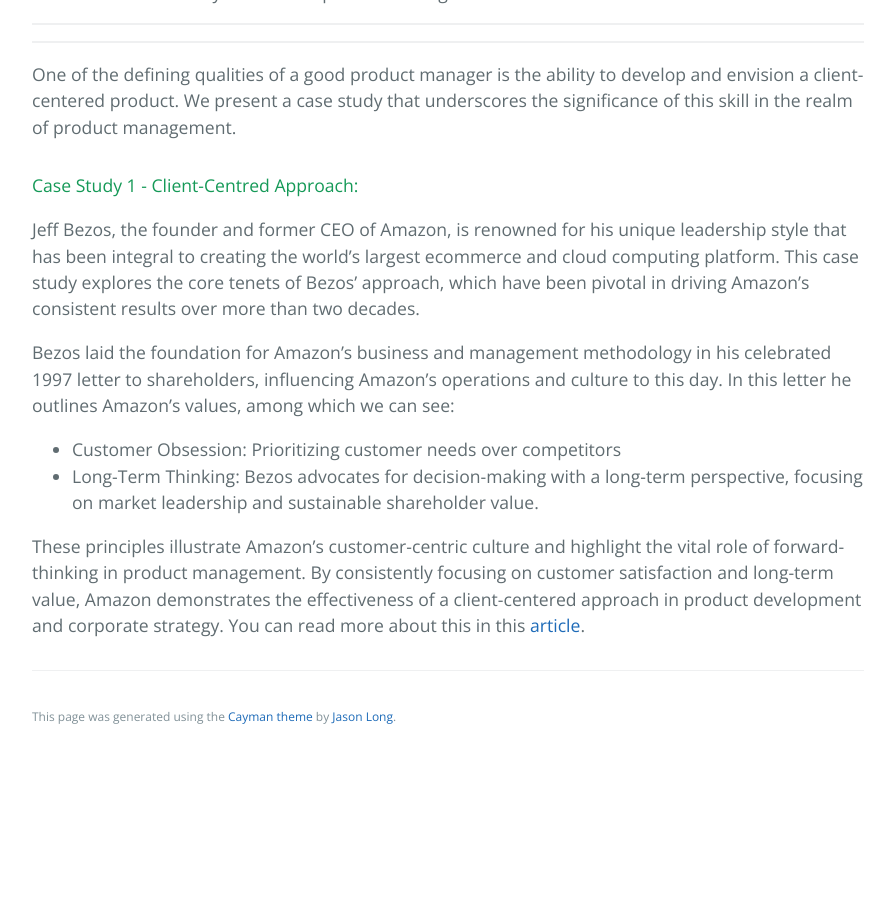
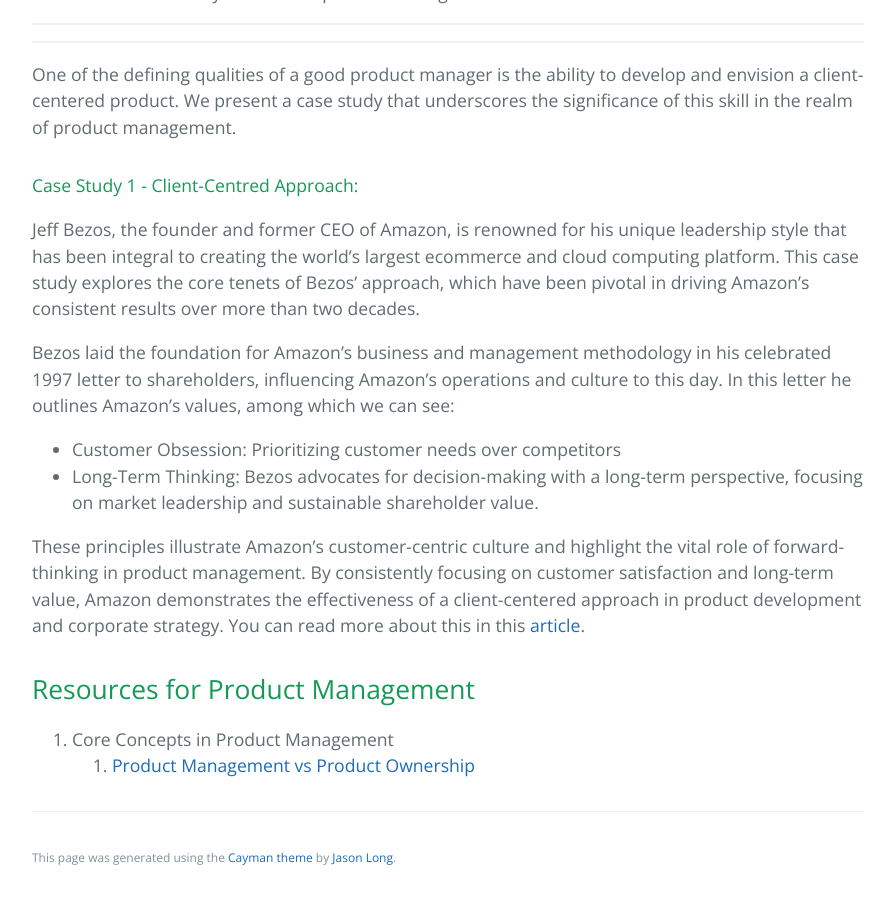
Before and after one commit to learning-software-engineering/learning-software-engineering.github.io, a Jekyll site: the page built from Topics/Product_Management.md, in a window 1280 px wide and 900 px high, scrolled down 2083 px. Shown: the whole window, without its empty margins (192-1087 px from the left). Built offline with Jekyll 4.4.1, drawn with Linux system fonts in a browser that asks for light colours; our own code applies the rules of GitHub Pages for plain Markdown files; before the commit the page ends 2842 px from its top, so only the background shows below that.

Commit message:
Provided linking for the topic.

```diff
--- a/Topics/Product_Management.md
+++ b/Topics/Product_Management.md
@@ -53,3 +53,8 @@
 
 
 These principles illustrate Amazon's customer-centric culture and highlight the vital role of forward-thinking in product management. By consistently focusing on customer satisfaction and long-term value, Amazon demonstrates the effectiveness of a client-centered approach in product development and corporate strategy. You can read more about this in this [article](https://www.hustlebadger.com/what-do-product-teams-do/jeff-bezos-leadership-principles/#its-all-about-the-long-term).
+
+## Resources for Product Management
+
+1. Core Concepts in Product Management
+    1. [Product Management vs Product Ownership](./Product_Management/Product_Management_vs_Product_Ownership.md)
```
